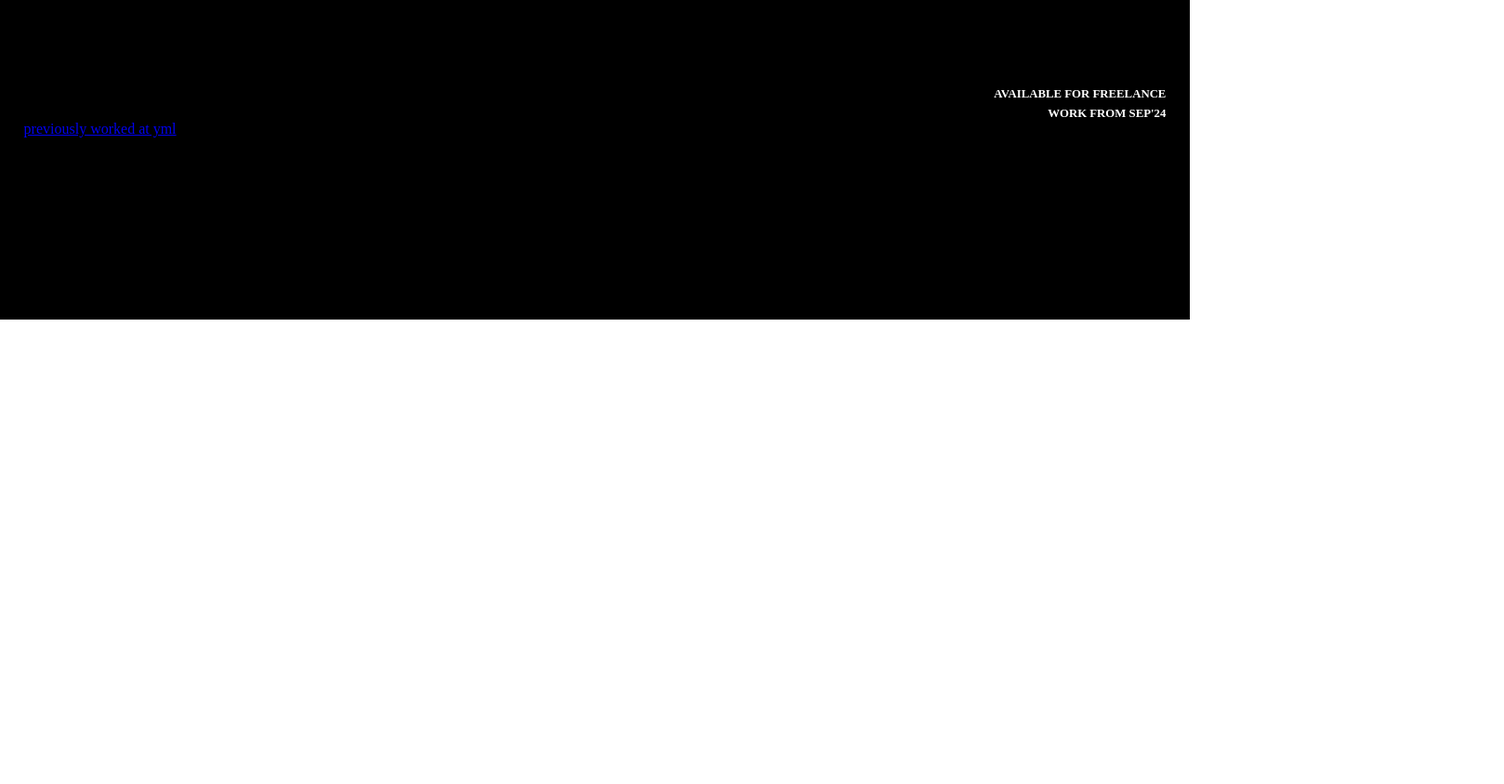
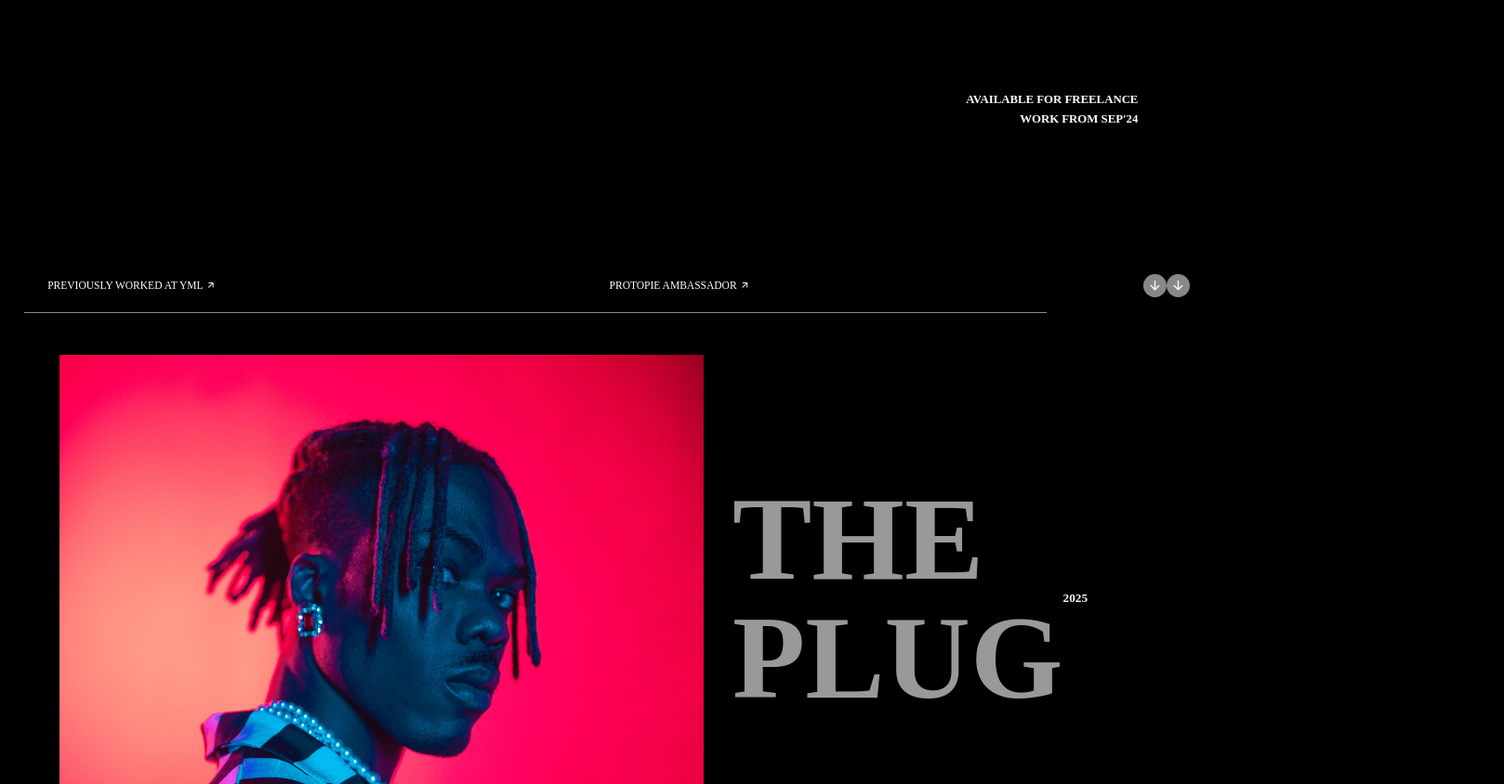
Before and after one commit to sandhir-ishita/projects, a website: page index.html in a window 1280 px wide. Shown: the part 456-1300 px from the top of the page at 93% size, 1618 px wide, since content can reach past the window. Before the commit the page ends 800 px from the top, so only its background shows below. Drawn offline with nearby package versions, Linux system fonts and the light colour scheme.

Commit message:
basic done

```diff
--- a/index.html
+++ b/index.html
@@ -10,7 +10,7 @@
 />
     <link rel="stylesheet" href="style.css">
 
-     <link href="https://fonts.googleapis.com/css2?family=Work+Sans:wght@400;500&display=swap" rel="stylesheet">
+     <!-- <link href="https://fonts.googleapis.com/css2?family=Work+Sans:wght@400;500&display=swap" rel="stylesheet"> -->
 
 
 </head>
@@ -32,11 +32,34 @@
                 <h5>work from sep'24</h5>
                </div>
                <div id="herofather">
-                <a href="#">previously worked at yml </a>
-                <a href=""></a>
-               </div>
-        </div>
 
+                <a href="#">previously worked at yml <i class="ri-arrow-right-up-line">   </i> </a>
+                <a href="#">protopie ambassador <i class="ri-arrow-right-up-line"></i></a>
+                <div id="iconset">
+                <div class="circle"> <i class="ri-arrow-down-line"></i></div>
+                <div class="circle"> <i class="ri-arrow-down-line"></i></div>
+
+            </div>
+
+
+            </div>
+            <div id="second">
+                <div class="elem">
+                    <img src="plug.png"     alt="" srcset="">
+                    <h1>The Plug</h1>
+                    <h5>2025</h5>
+                </div>
+                <div class="elem">
+                    <img src="ixperience.png" alt="">
+                    <h1>ixperience</h1>
+                    <h5>2025</h5>
+                </div>
+                 <div class="elem">
+                    <img src="hudu.png" alt="">
+                    <h1>hudu</h1>
+                    <h5>2025</h5>
+                </div>
+            </div>
     </div>
 </body>
 </html>
--- a/style.css
+++ b/style.css
@@ -2,46 +2,28 @@
 *{
     margin: 0;
     padding: 0;
+    font-family: "General Sans";
     box-sizing: border-box;
 }
 html, body {
     width: 100%;
     height: 100%;
+     background-color: black;
 
 }
-/* #main{
-    width: 100%;
 
-}
-#hero{
-    width: 100%;
-    height: 100vh;
-    background-color:black ;
-}
-* {
-  margin: 0;
-  padding: 0;
-  box-sizing: border-box;
-}
-
-html, body {
-  width: 100%;
-  height: 100%;
-  background-color: black;
-  font-family: 'General Sans', sans-serif;
-  color: white;
-} */
 
 #main {
   width: 100%;
 }
 
 #hero {
-    color: white;
+    color: #fff;
   width: 100%;
   height: 100vh;
   background-color: black;
   padding: 2vw;
+  position: relative;
 }
 
 #nav {
@@ -95,9 +77,11 @@ html, body {
 }
 
 #chotiheadings {
-
+    display: flex;
+    flex-direction: column;
+    align-items: end;
     margin-top: 100px;
-    padding-right: 30;
+    padding-right: 30px;
 }
 #chotiheadings h5 {
     text-align: right;
@@ -106,5 +90,59 @@ html, body {
     margin-top: .5vw;
 }
 #herofather {
-    color: white;
+    padding:0 2vw;
+    width: 100%;
+    position: absolute;
+    bottom: 3%;
+    display: flex;
+    align-items: center;
+    justify-content: space-between;
 }
+#herofather a{
+      color: white;
+      text-decoration: none;
+      text-transform: uppercase;
+       font-size: 0.9vw;
+    margin-right: 1vw;
+}
+#herofather #iconset{
+    display: flex;
+}
+
+
+#herofather .circle {
+    display: flex;
+    align-items: center;
+    justify-content: center;
+    width: 25px;
+    height: 25px;
+    border-radius:50% ;
+    background-color: #888;
+}
+
+#second{
+    color: #fff;
+    padding-right: 10vw;
+    padding-top: 200px;
+    background-color: black;
+    width: 100%;
+    /* height: 100vh; */
+}
+.elem{
+    position: relative;
+    display: flex;
+    align-items: center;
+    justify-content: space-between;
+    width: 100%;
+    padding: 3.5vw 3vw;
+    padding-right: 0%;
+    border-top: 1px solid #888;
+}
+.elem h1{
+    text-transform: uppercase;
+    font-size: 7.6vw;
+    opacity: 0.7;
+}
+.elem .last{
+    border-bottom: 1px solid #888;
+}
```
Also changed, not shown: hudu.png (added), ixperience.png (added), plug.png (added).
